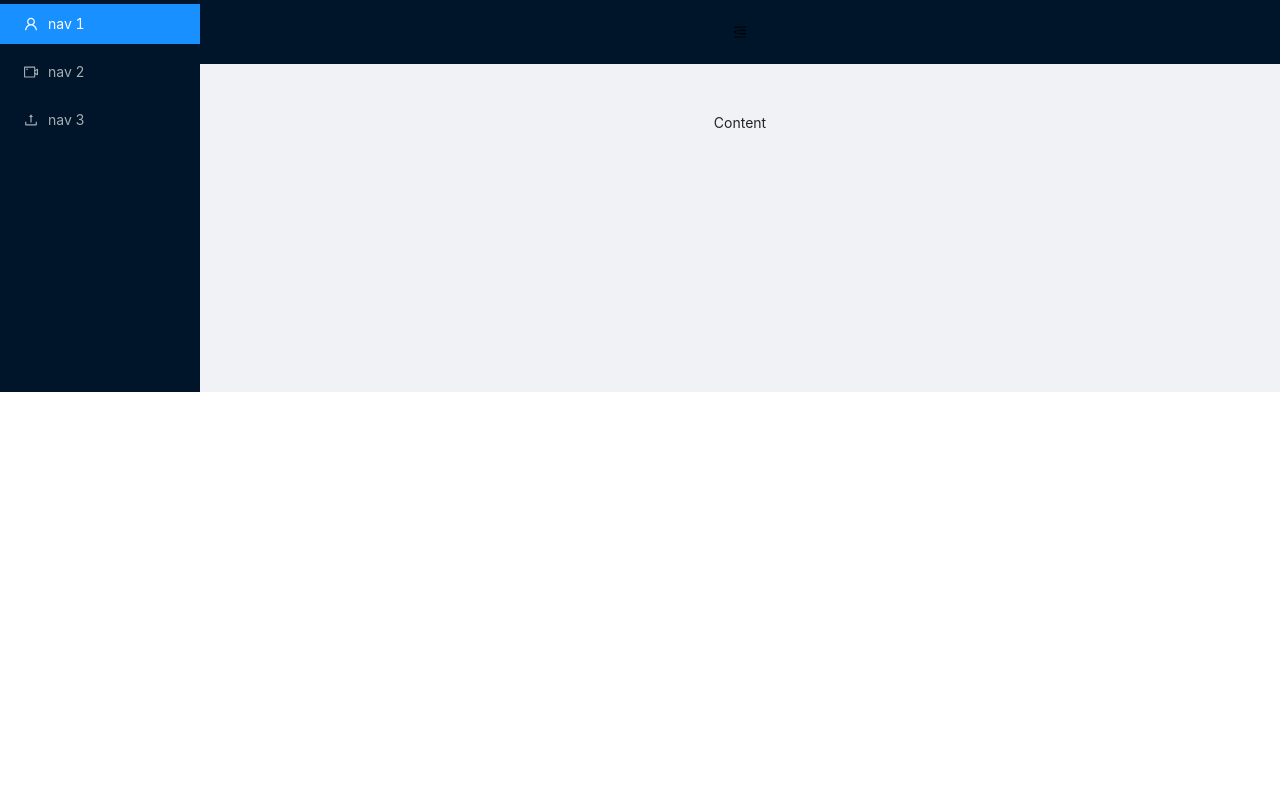
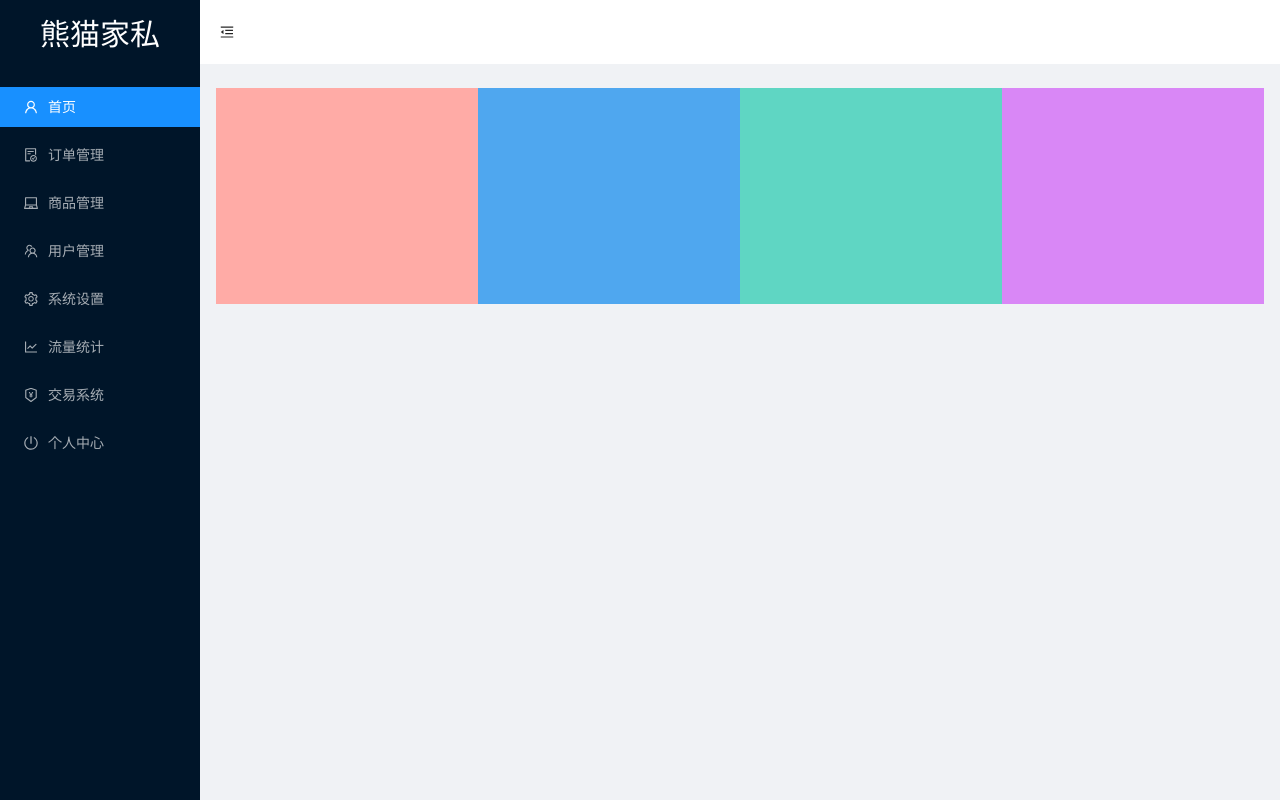
Before and after one commit to Rainbow124/TS-React, a React (Create React App) app: page / in a window 1280 px wide. Built offline with nearby package versions, Linux system fonts and the light colour scheme.

Commit message:
项目初始化

```diff
--- a/package.json
+++ b/package.json
@@ -8,10 +8,12 @@
     "@testing-library/user-event": "^7.1.2",
     "@types/jest": "^24.0.0",
     "@types/node": "^12.0.0",
+    "@types/node-sass": "^4.11.1",
     "@types/react": "^16.9.0",
     "@types/react-dom": "^16.9.0",
     "@types/react-router-dom": "^5.1.5",
     "antd": "^4.5.2",
+    "node-sass": "^4.14.1",
     "react": "^16.13.1",
     "react-dom": "^16.13.1",
     "react-router-dom": "^5.2.0",
--- a/src/App.css
+++ b/src/App.css
@@ -1,7 +1,7 @@
 @import '~antd/dist/antd.css';
 
 .App {
-  text-align: center;
+  height: 100%;
 }
 
 .App-logo {
--- a/src/home/index.css
+++ /dev/null
@@ -1,21 +0,0 @@
-#components-layout-demo-custom-trigger .trigger {
-    font-size: 18px;
-    line-height: 64px;
-    padding: 0 24px;
-    cursor: pointer;
-    transition: color 0.3s;
-  }
-
-  #components-layout-demo-custom-trigger .trigger:hover {
-    color: #1890ff;
-  }
-
-  #components-layout-demo-custom-trigger .logo {
-    height: 32px;
-    background: rgba(255, 255, 255, 0.2);
-    margin: 16px;
-  }
-
-  .site-layout .site-layout-background {
-    background: #fff;
-  }
--- /dev/null
+++ b/src/home/index.scss
@@ -0,0 +1,57 @@
+.logo-name{
+  width: 200px;
+  height: 68px;
+  color: #fff;
+  text-align: center;
+  font-size: 30px;
+  line-height: 68px;
+}
+.ant-layout {
+  height: 100%;
+}
+#components-layout-demo-custom-trigger .trigger {
+    font-size: 18px;
+    line-height: 64px;
+    padding: 0 24px;
+    cursor: pointer;
+    transition: color 0.3s;
+  }
+
+  #components-layout-demo-custom-trigger .trigger:hover {
+    color: #1890ff;
+  }
+
+  #components-layout-demo-custom-trigger .logo {
+    height: 32px;
+    background: rgba(255, 255, 255, 0.2);
+    margin: 16px;
+  }
+  .site-layout .site-layout-header-background{
+    background-color: #fff;
+  }
+  .site-layout .site-layout-background {
+    background: rgb(240, 242, 245);
+  }
+
+  .content-head{
+    width: 100%;
+    height: 216px;
+    display: flex;
+    justify-content: space-between;
+    .card{
+      width: 400px;
+      height: 100%;
+    }
+    .card1{
+      background-color: #ffaba6;
+    }
+    .card2{
+      background-color: #4fa7ef;
+    }
+    .card3{
+      background-color: #5fd6c3;
+    }
+    .card4{
+      background-color: #d987f6;
+    }
+  }
--- a/src/home/index.tsx
+++ b/src/home/index.tsx
@@ -1,16 +1,21 @@
-import React, { FC } from 'react';
+import React, { Component } from 'react';
 import { Layout, Menu } from 'antd';
 import {
   MenuUnfoldOutlined,
   MenuFoldOutlined,
   UserOutlined,
-    VideoCameraOutlined,
-    UploadOutlined,
+  FileDoneOutlined,
+  LaptopOutlined,
+  LineChartOutlined,
+  SettingOutlined,
+  PoweroffOutlined,
+  TeamOutlined,
+  PropertySafetyOutlined
 } from '@ant-design/icons';
-
+import './index.scss'
 const { Header, Sider, Content } = Layout;
 
-  class SiderDemo extends React.Component {
+class SiderDemo extends Component {
   state = {
     collapsed: false,
   };
@@ -24,21 +29,40 @@ import {
     return (
       <Layout>
         <Sider trigger={null} collapsible collapsed={this.state.collapsed}>
-              <div className="logo" />
+          <div className="logo" >
+            {/* <img className="logo-home" src="../images/logo.jpg" alt=""/> */}
+            <h1 className="logo-name">熊猫家私</h1>
+          </div>
           <Menu theme="dark" mode="inline" defaultSelectedKeys={['1']}>
             <Menu.Item key="1" icon={<UserOutlined />}>
-                  nav 1
+              首页
                 </Menu.Item>
-                <Menu.Item key="2" icon={<VideoCameraOutlined />}>
-                  nav 2
+            <Menu.Item key="2" icon={<FileDoneOutlined />}>
+              订单管理
                 </Menu.Item>
-                <Menu.Item key="3" icon={<UploadOutlined />}>
-                  nav 3
+            <Menu.Item key="3" icon={<LaptopOutlined />}>
+              商品管理
                 </Menu.Item>
+            <Menu.Item key="4" icon={<TeamOutlined />}>
+              用户管理
+                </Menu.Item>
+            <Menu.Item key="5" icon={<SettingOutlined />}>
+              系统设置
+                </Menu.Item>
+            <Menu.Item key="6" icon={<LineChartOutlined />}>
+              流量统计
+                </Menu.Item>
+            <Menu.Item key="7" icon={<PropertySafetyOutlined />}>
+              交易系统
+                </Menu.Item>
+            <Menu.Item key="8" icon={<PoweroffOutlined />}>
+              个人中心
+                </Menu.Item>
+
           </Menu>
         </Sider>
         <Layout className="site-layout">
-              <Header className="site-layout-background" style={{ padding: 0 }}>
+          <Header className="site-layout-header-background" style={{ paddingLeft: 20 }}>
             {React.createElement(this.state.collapsed ? MenuUnfoldOutlined : MenuFoldOutlined, {
               className: 'trigger',
               onClick: this.toggle,
@@ -48,11 +72,18 @@ import {
             className="site-layout-background"
             style={{
               margin: '24px 16px',
-                  padding: 24,
               minHeight: 280,
+              background: 'f9f9f9'
             }}
           >
-                Content
+            <div className="content">
+              <div className="content-head">
+                <div className="card card1"></div>
+                <div className="card card2"></div>
+                <div className="card card3"></div>
+                <div className="card card4"></div>
+              </div>
+            </div>
           </Content>
         </Layout>
       </Layout>
--- a/src/index.css
+++ b/src/index.css
@@ -1,4 +1,5 @@
 body {
+  height: 100%;
   margin: 0;
   font-family: -apple-system, BlinkMacSystemFont, 'Segoe UI', 'Roboto', 'Oxygen',
     'Ubuntu', 'Cantarell', 'Fira Sans', 'Droid Sans', 'Helvetica Neue',
@@ -6,6 +7,9 @@ body {
   -webkit-font-smoothing: antialiased;
   -moz-osx-font-smoothing: grayscale;
 }
+#root{
+  height: 100%;
+}
 
 code {
   font-family: source-code-pro, Menlo, Monaco, Consolas, 'Courier New',
```
Also changed, not shown: src/images/logo.jpg (added), 1 other file (tests, documents, lock files or other folders). Lines whose indentation alone changed are shown as unchanged.
